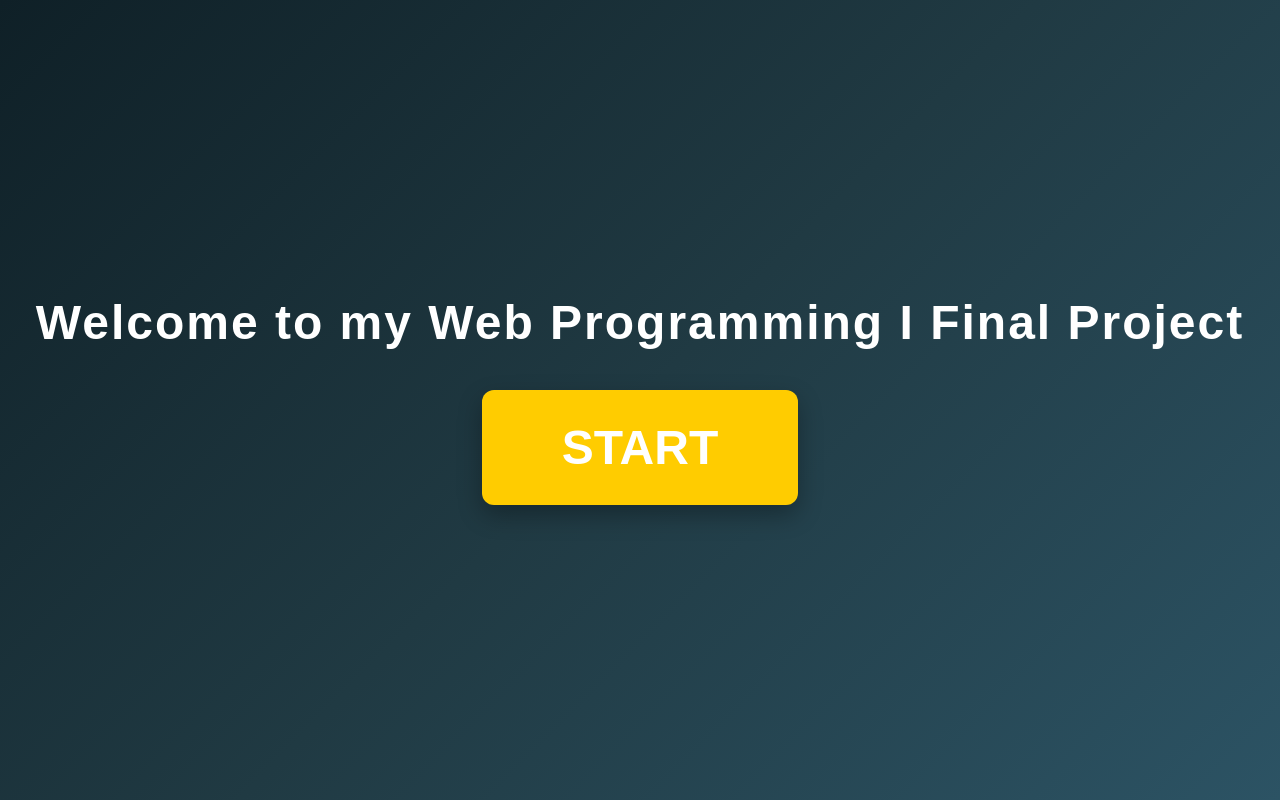
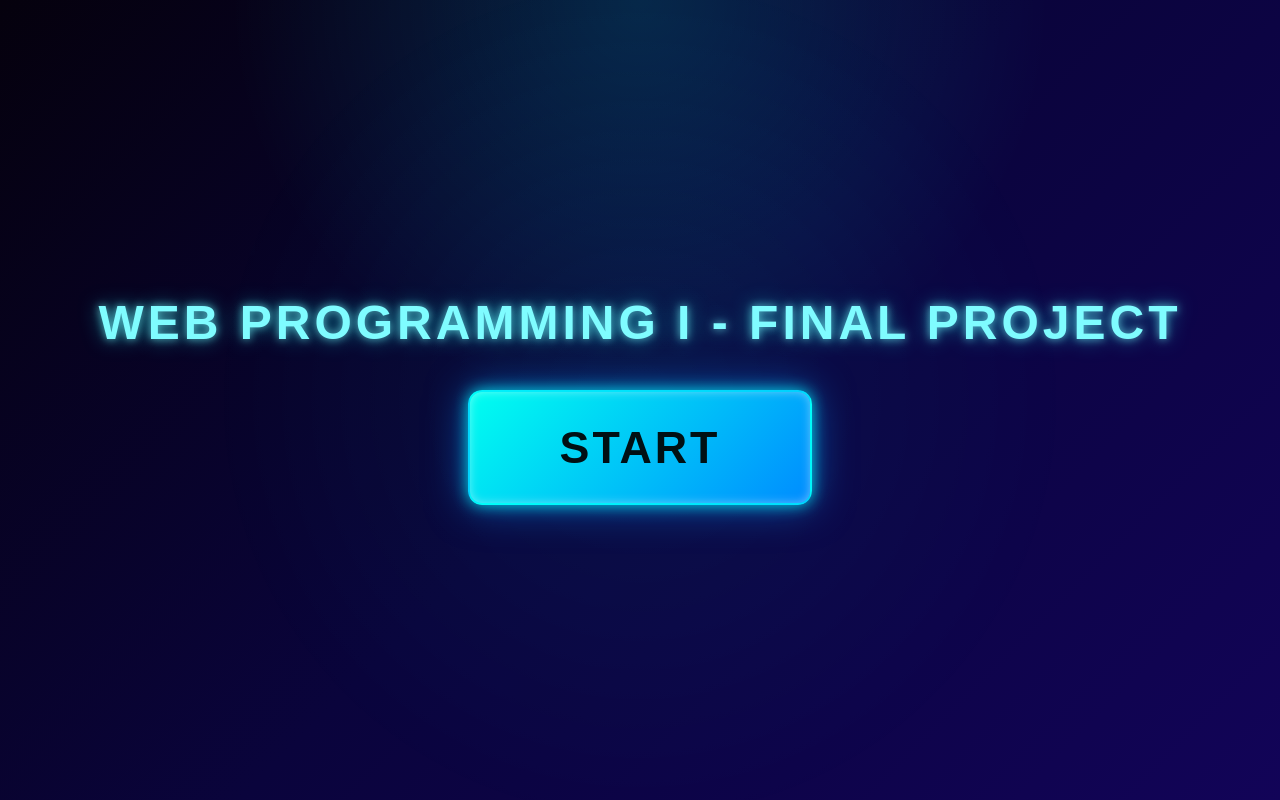
Before and after one commit to JimRashed/Web-I-Final-Project, a website: page index.html in a window 1280 px wide. Drawn offline with Linux system fonts and the light colour scheme.

Commit message:
Revised landing page CSS to fit in with overall assignment aesthetics

```diff
--- a/index.html
+++ b/index.html
@@ -9,7 +9,7 @@
 	</head>
 	<body>
 		<div class="container">
-			<h1>Welcome to my Web Programming I Final Project</h1>
+			<h1>Web Programming I - Final Project</h1>
 			<a
 				href="./features/character-selection/character-selection.html"
 				class="start-button"
--- a/styles/main.css
+++ b/styles/main.css
@@ -3,48 +3,94 @@
 	margin: 0;
 	padding: 0;
 	box-sizing: border-box;
-	font-family: Arial, Helvetica, sans-serif;
+	font-family: "Orbitron", Arial, Helvetica, sans-serif;
 }
 
+/* Background */
 body {
 	height: 100vh;
 	display: flex;
 	align-items: center;
 	justify-content: center;
-	background: linear-gradient(135deg, #0f2027, #203a43, #2c5364);
-	color: white;
+	background: radial-gradient(
+			circle at top,
+			rgba(0, 255, 255, 0.15),
+			transparent 40%
+		),
+		linear-gradient(135deg, #05010d, #0a043c, #120458);
+	color: #e6ffff;
+	overflow: hidden;
+}
+
+/* Subtle animated glow */
+body::before {
+	content: "";
+	position: absolute;
+	inset: 0;
+	background: radial-gradient(
+		circle at center,
+		rgba(0, 255, 255, 0.12),
+		transparent 60%
+	);
+	animation: pulse 6s ease-in-out infinite;
+	pointer-events: none;
+}
+
+@keyframes pulse {
+	0%,
+	100% {
+		opacity: 0.4;
+	}
+	50% {
+		opacity: 0.8;
+	}
 }
 
 .container {
 	text-align: center;
+	z-index: 1;
 }
 
+/* Title */
 h1 {
 	font-size: 3rem;
 	margin-bottom: 40px;
-	letter-spacing: 2px;
+	letter-spacing: 4px;
+	text-transform: uppercase;
+	color: #7ffcff;
+	text-shadow: 0 0 8px rgba(127, 252, 255, 0.7), 0 0 20px rgba(0, 255, 255, 0.5);
 }
 
+/* Button */
 .start-button {
 	display: inline-block;
-	padding: 30px 80px;
-	font-size: 3rem;
+	padding: 30px 90px;
+	font-size: 2.8rem;
 	font-weight: bold;
+	letter-spacing: 3px;
 	text-decoration: none;
-	color: white;
-	background: #ffcc00;
-	border-radius: 12px;
-	transition: transform 0.15s ease, box-shadow 0.15s ease, background 0.15s ease;
-	box-shadow: 0 10px 25px rgba(0, 0, 0, 0.3);
+	text-transform: uppercase;
+	color: #001014;
+	background: linear-gradient(135deg, #00fff0, #008cff);
+	border-radius: 14px;
+	border: 2px solid rgba(0, 255, 255, 0.6);
+	box-shadow: 0 0 15px rgba(0, 255, 255, 0.8), 0 0 40px rgba(0, 140, 255, 0.6),
+		inset 0 0 10px rgba(255, 255, 255, 0.4);
+	transition: transform 0.15s ease, box-shadow 0.15s ease, filter 0.15s ease;
+	position: relative;
 }
 
+/* Hover glow intensifies */
 .start-button:hover {
-	background: #ffd633;
-	transform: translateY(-3px);
-	box-shadow: 0 14px 35px rgba(0, 0, 0, 0.4);
+	transform: translateY(-4px) scale(1.02);
+	filter: brightness(1.15);
+	box-shadow: 0 0 25px rgba(0, 255, 255, 1), 0 0 60px rgba(0, 140, 255, 0.9),
+		inset 0 0 14px rgba(255, 255, 255, 0.6);
 }
 
+/* Click feedback */
 .start-button:active {
-	transform: translateY(0);
-	box-shadow: 0 8px 20px rgba(0, 0, 0, 0.3);
+	transform: translateY(0) scale(0.98);
+	box-shadow: 0 0 12px rgba(0, 255, 255, 0.6), 0 0 25px rgba(0, 140, 255, 0.5),
+		inset 0 0 8px rgba(0, 0, 0, 0.3);
 }
```
Also changed, not shown: features/city-explorer/search.html (+2 -1 lines).
